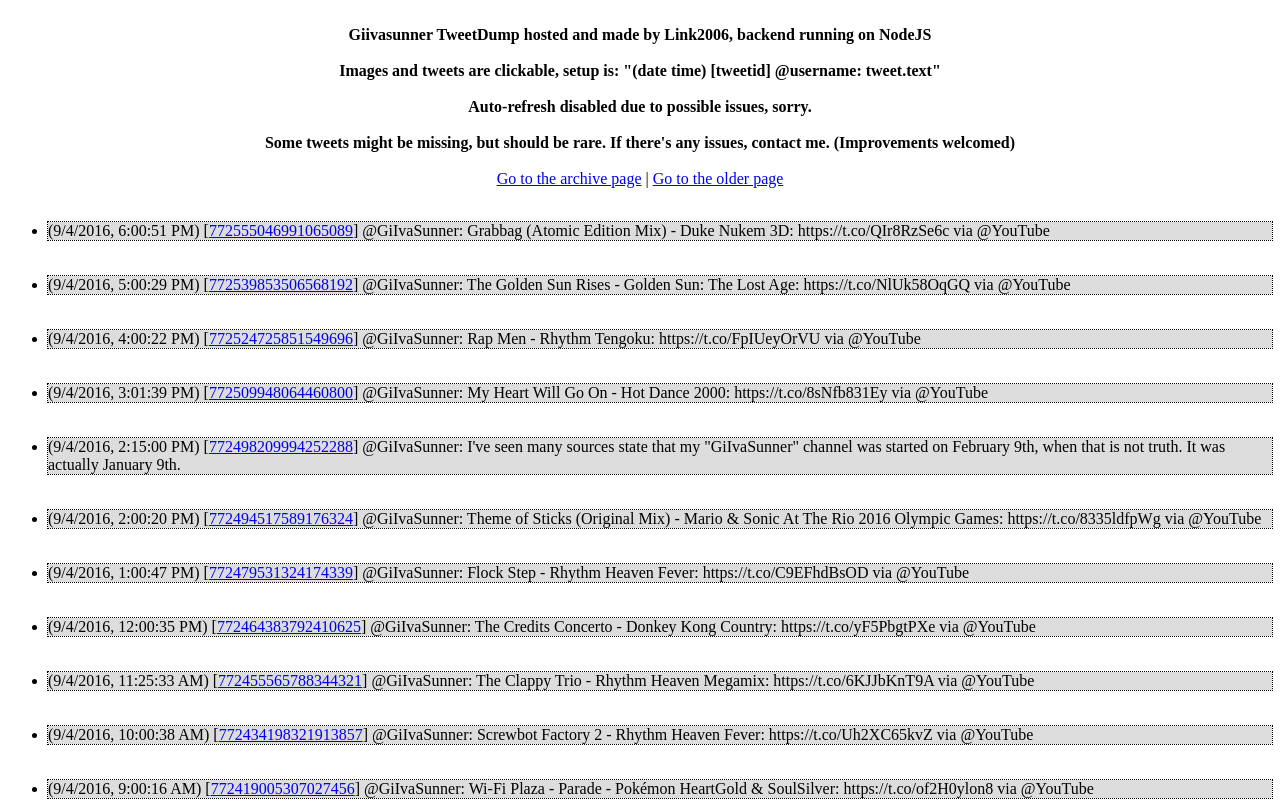
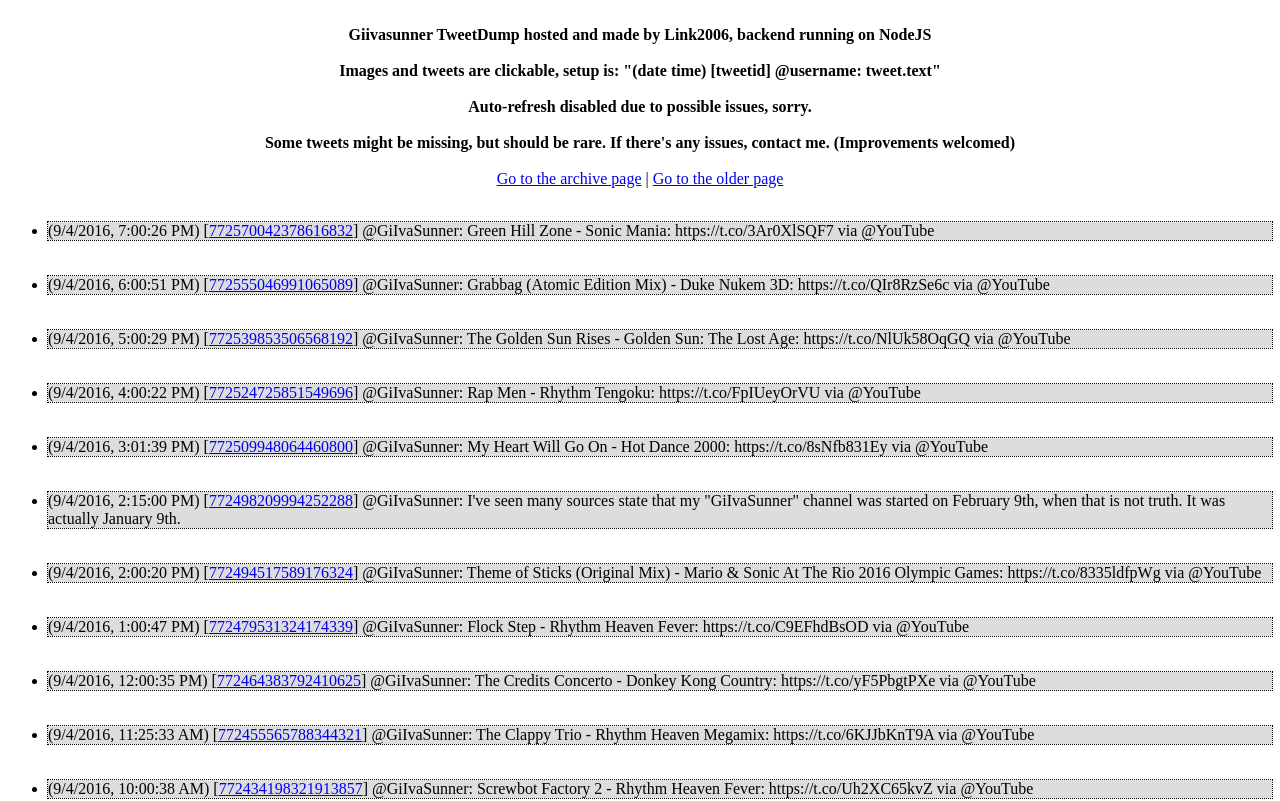
Before and after one commit to Link2006/Link2006.github.io, a plain HTML site: page giivatweets_onlygiiva.html in a window 1280 px wide. Shown: the top 801 px of the page. Drawn offline with Linux system fonts and the light colour scheme.

Commit message:
New Tweet 9/4/2016, 7:00:36 PM

```diff
--- a/giivatweets_onlygiiva.html
+++ b/giivatweets_onlygiiva.html
@@ -23,6 +23,10 @@ li{
 <center><a href='giivatweets_onlygiiva_old.html'>Go to the archive page</a> | <a href='giivatweets_p2.html'>Go to the older page</a></center><br/>
 <ul>
 <!--newtweet-->
+<li>(9/4/2016, 7:00:26 PM) [<a href='https://twitter.com/giivasunner/status/772570042378616832'>772570042378616832</a>] @GiIvaSunner: Green Hill Zone - Sonic Mania: https://t.co/3Ar0XlSQF7 via @YouTube<br /></li>
+<br />
+<br />
+
 <li>(9/4/2016, 6:00:51 PM) [<a href='https://twitter.com/giivasunner/status/772555046991065089'>772555046991065089</a>] @GiIvaSunner: Grabbag (Atomic Edition Mix) - Duke Nukem 3D: https://t.co/QIr8RzSe6c via @YouTube<br /></li>
 <br />
 <br />
```
